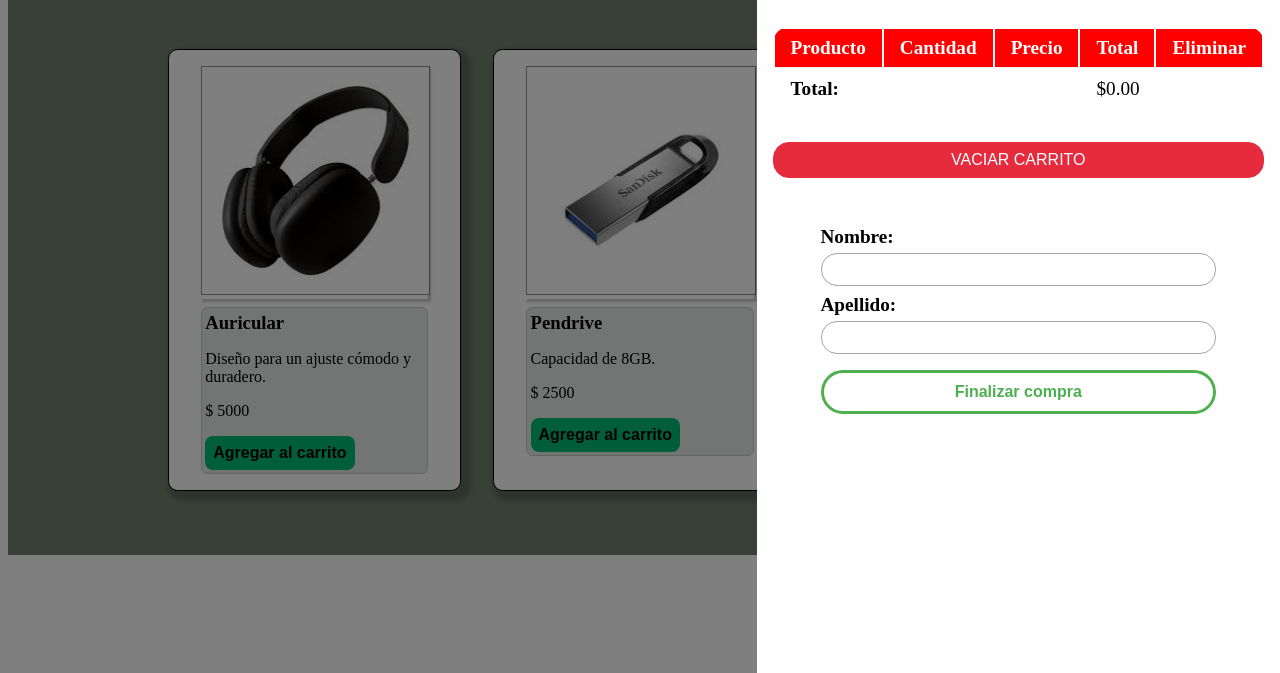
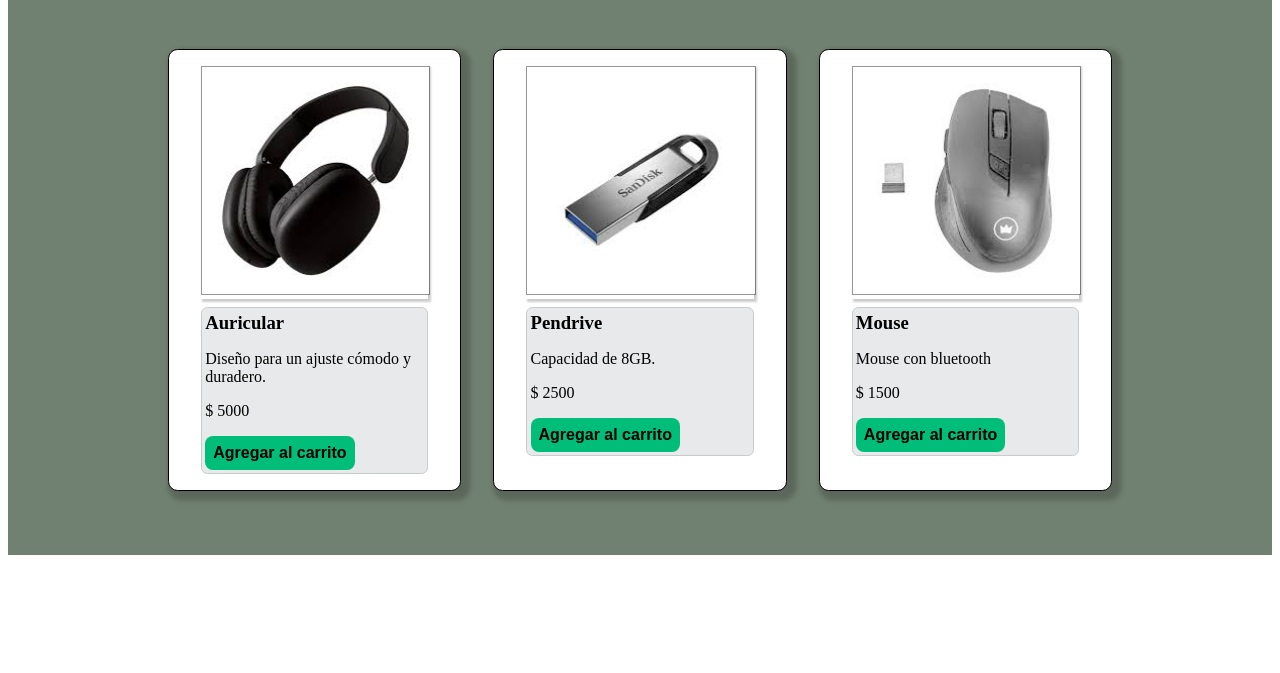
Before and after one commit to NSRipani/carrito-MiniProyecto-Js-CODER, a website: page index.html in a window 1280 px wide. Shown: the part 127-800 px from the top of the page. Drawn offline with nearby package versions, Linux system fonts and the light colour scheme.

Commit message:
proyecto Basico de carrito de compras.

```diff
--- a/carrito.js
+++ b/carrito.js
@@ -21,7 +21,7 @@ const cartCount = document.querySelector("#cart-count");
 const cartItemsContainer = document.querySelector("#cart-items");
 
 // LocalStorage
-let products = JSON.parse(localStorage.getItem("cart")) || [];
+let products = JSON.parse(localStorage.getItem("cart")).value || [];
 
 abrir.addEventListener("click", () => {
     nav.style.visibility = "visible";
@@ -117,7 +117,7 @@ function actualizarTotal(total) {
     `;
     cartItemsContainer.appendChild(totalElement);
 }
-{/* <td></td> */}
+
 function guardarCarroEnLocalStorage() {
     localStorage.setItem("cart", JSON.stringify(products));
 }
--- a/styl.css
+++ b/styl.css
@@ -54,9 +54,6 @@
     box-shadow: 0 0 0 100vmax rgba(0, 0, 0, 0.5);
 }
 
-.header-content #nav {
-    visibility: visible;
-}
 
 .header-content .nav .cerrar-menu {
     color: #dc3545;
```
